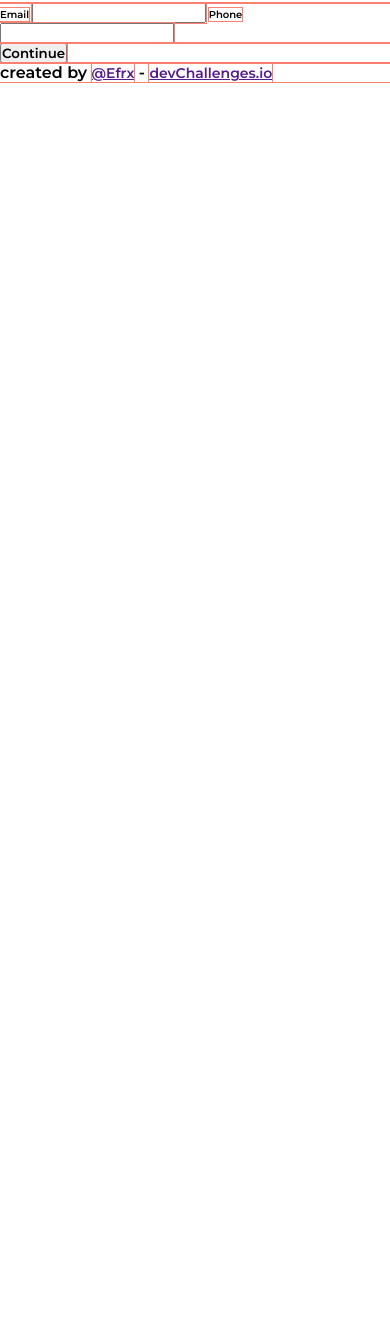
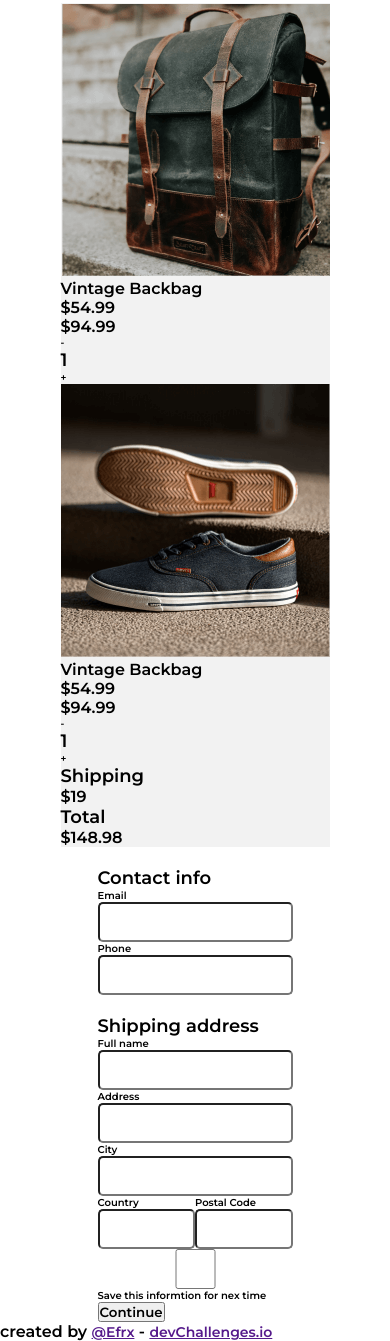
Before and after one commit to Efrx/checkout-page, a plain HTML site: page index.html in a window 390 px wide. Shown: the part 31-1372 px from the top of the page. Before the commit the page ends 844 px from the top, so only its background shows below. Drawn offline with Linux system fonts and the light colour scheme.

Commit message:
Add responsive structure
    -resposive structure between
    the two main sections usinf
    flexbox.

```diff
--- a/index.html
+++ b/index.html
@@ -22,26 +22,109 @@
     </header>
     <div class="main">
         <section class="main__shipping">
+            <div class="main__shipping--product">
+                <figure class="img-container">
+                    <img src="assets/images/photo1.png" alt="">
+                </figure>
+                <div class="product-info">
+                    <p>Vintage Backbag</p>
+                    <div class="price">
+                        <p>$54.99</p>
+                        <p>$94.99</p>
+                    </div>
+                    <div class="stock">
+                        <span>-</span>
+                        <h3>1</h3>
+                        <span>+</span>
+                    </div>
+                </div>
+            </div>
+            <div class="main__shipping--product">
+                <figure class="img-container">
+                    <img src="assets/images/photo2.png" alt="">
+                </figure>
+                <div class="product-info">
+                    <p>Vintage Backbag</p>
+                    <div class="price">
+                        <p>$54.99</p>
+                        <p>$94.99</p>
+                    </div>
+                    <div class="stock">
+                        <span>-</span>
+                        <h3>1</h3>
+                        <span>+</span>
+                    </div>
+                </div>
+            </div>
+            <div class="main__shipping--total">
+                <div class="shipping-total shipping">
+                    <h3>Shipping</h3>
+                    <p>$19</p>
+                </div>
+                <div class="shipping-total total">
+                    <h3>Total</h3>
+                    <p>$148.98</p>
+                </div>
+            </div>
+        </section>
 
-        </section>
         <section class="main__contact">
             <section class="main__contact--info contact--form" >
-                <form action="">
+                <h3>Contact info</h3>
+                <form class="form">
                     <!-- E-mail -->
-                    <label for="email">Email</label>
-                    <input type="email" name="email" id="email">
+                    <div class="form--group">
+                        <label for="email">Email</label>
+                        <input type="email" name="email" id="email">
+                    </div>
+
                     <!-- Phone -->
-                    <label for="tel">Phone</label>
-                    <input type="tel" name="tel" id="tel">
+                    <div class="form--group">
+                        <label for="tel">Phone</label>
+                        <input type="tel" name="tel" id="tel">
+                    </div>
+
                 </form>
             </section>
+
             <section class="main__contact--shipping contact--form">
-                <form action="">
+                <form class="form">
+                    <h3>Shipping address</h3>
                     <!-- Full name -->
+                    <div class="form--group">
+                        <label for="name">Full name</label>
+                        <input type="name" name="name" id="name">
+                    </div>
                     <!-- Address -->
+                    <div class="form--group">
+                        <label for="address">Address</label>
+                        <input type="text" name="address" id="address">
+                    </div>
+
                     <!-- city -->
+                    <div class="form--group">
+                        <label for="city">City</label>
+                        <input type="text" name="city" id="city">
+                    </div>
+
                     <!-- Country | postal code -->
+                    <div class="form__country-info">
+                        <div class="form--group">
+                            <label for="country">Country</label>
+                            <input type="text" name="country" id="country">
+                        </div>
+
+                        <div class="form--group">
+                            <label for="code">Postal Code</label>
+                            <input type="number" name="code" id="code">
+                        </div>
+
+                    </div>
                     <!-- checkbox -> save info -->
+                    <div class="form--group checkbox">
+                        <input type="checkbox">
+                        <label for="">Save this informtion for nex time</label>
+                    </div>
                 </form>
                 <button type="submit">Continue</button>
             </section>
--- a/styles/main.css
+++ b/styles/main.css
@@ -6,13 +6,15 @@
     --p-font-size: 1.6rem;
     --a-font-size: 1.4rem;
     --base-orange: #F2994A;
+
+    --gap-block: 2rem;
 }
 
 * {
     box-sizing: border-box;
     margin: 0;
     padding: 0;
-    outline: 1px solid salmon;
+    /* outline: 1px solid salmon; */
     font-family: 'Montserrat', sans-serif;
     font-weight: 600;
 }
@@ -33,6 +35,55 @@ a {
     font-size: var(--a-font-size);
 }
 
+.main, .footer, .header {
+    max-width: 1440px;
+    min-width: 300px;
+    margin: 0 auto;
+}
+
+.main {
+    display: flex;
+    flex-direction: row-reverse;
+    flex-wrap: wrap;
+    justify-content: center;
+    gap: 5%;
+}
+
+.main__shipping {
+    background-color:  #F2F2F2;
+    flex: 0 1 30%;
+}
+
+.main__contact {
+    flex: 0 1 50%;
+}
+
+.contact--form {
+    margin: 0 auto;
+    max-width: 100%;
+    margin-block-start: var(--gap-block);
+}
+
+.form--group {
+    display: grid;
+}
+.form__country-info {
+    display: flex;
+    justify-content: space-between;
+}
+.checkbox {
+    grid-template-columns: 1fr, 1fr;
+}
+
+.form--group input {
+    width: 100%;
+    height: 4rem;
+    color: #828282;
+    border-radius: 5px;
+    padding-inline-start: 10%;
+    padding-inline-end: 0.3rem;
+    padding-block: 0.3rem;
+}
 
 /* Igual o mayor que 767px */
 @media (min-width: 767px) {
```
